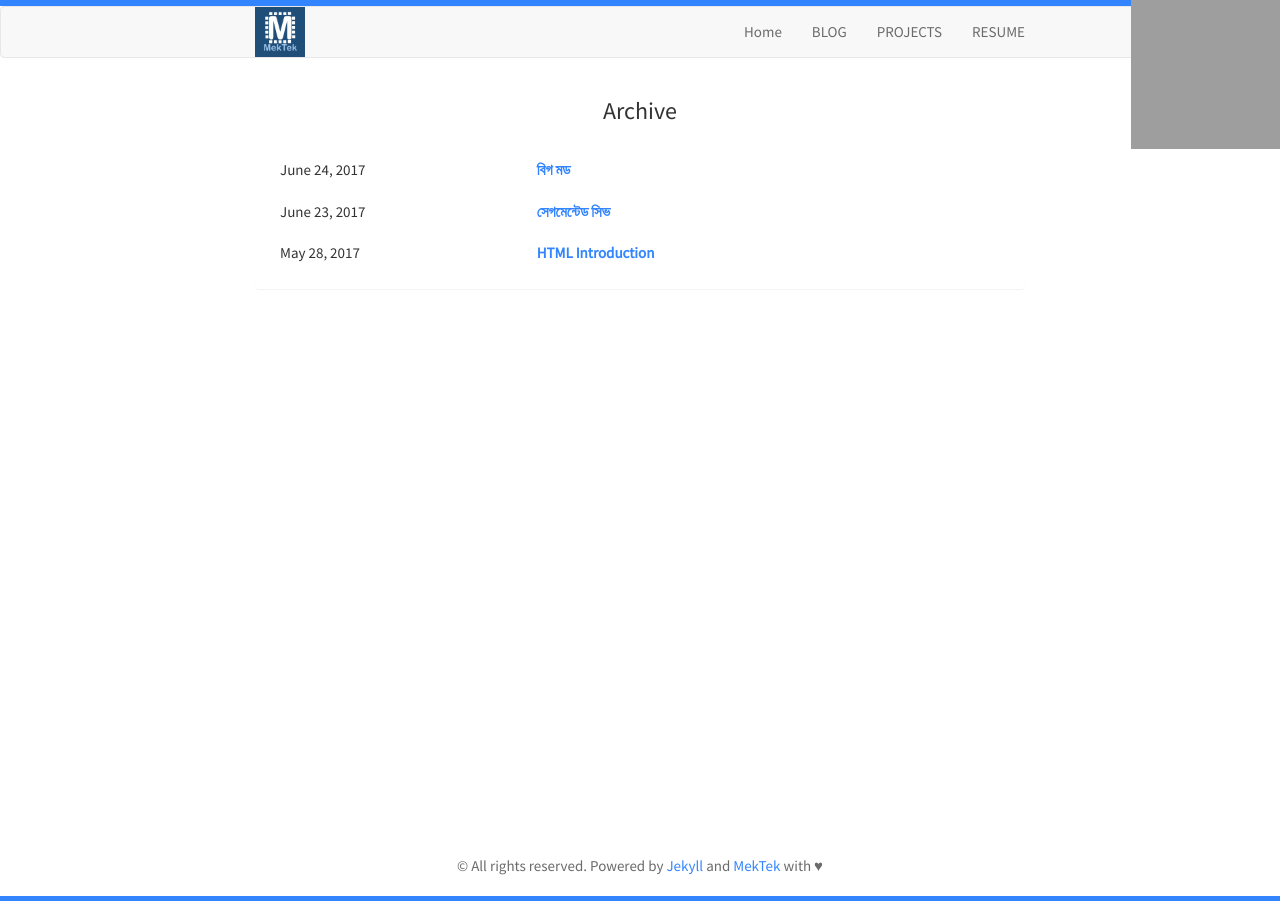
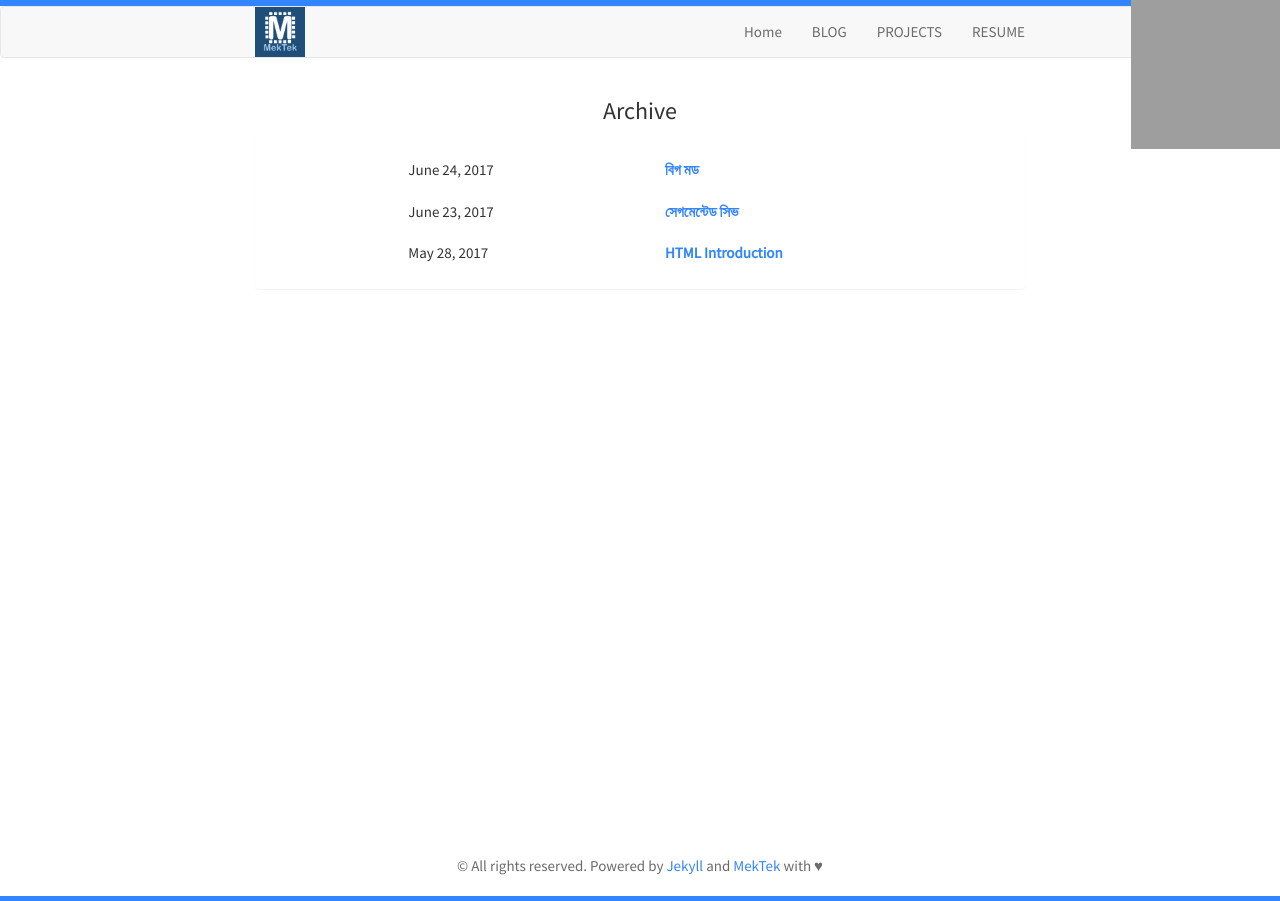
Before and after one commit to MekTekBD/shawon, a Jekyll site: the page built from blog.html, in a window 1280 px wide. Built offline with Jekyll 4.4.1, drawn with Linux system fonts in a browser that asks for light colours; nearby versions of some CDN libraries; library files that are not in the unit come from our copies; grey boxes are pictures that could not be loaded.

Commit message:
Update blog.html

```diff
--- a/blog.html
+++ b/blog.html
@@ -9,13 +9,16 @@ title: Blog
     <div class="panel-body">
 		{% for post in site.categories.tutorial %}
 			<div class="row">
+
+				<div class="col-sm-2 col-md-2 col-lg-2">
+				</div>
 				 <div class="col-sm-4 col-md-4 col-lg-4">
 					 <div style="font-size:15px;padding:10px;">
 					 	{{ post.date | date: "%B %e, %Y" }}
 					 </div>
 
 				 </div>
-				 <div class="col-sm-8 col-md-8 col-lg-8">
+				 <div class="col-sm-6 col-md-6 col-lg-6">
 					 <div style="font-size:15px;padding:10px;">
 					 	<strong><a href="{{ site.baseurl }}{{ post.url }}">{{ post.title }}</a></strong>
 					 </div>
```
